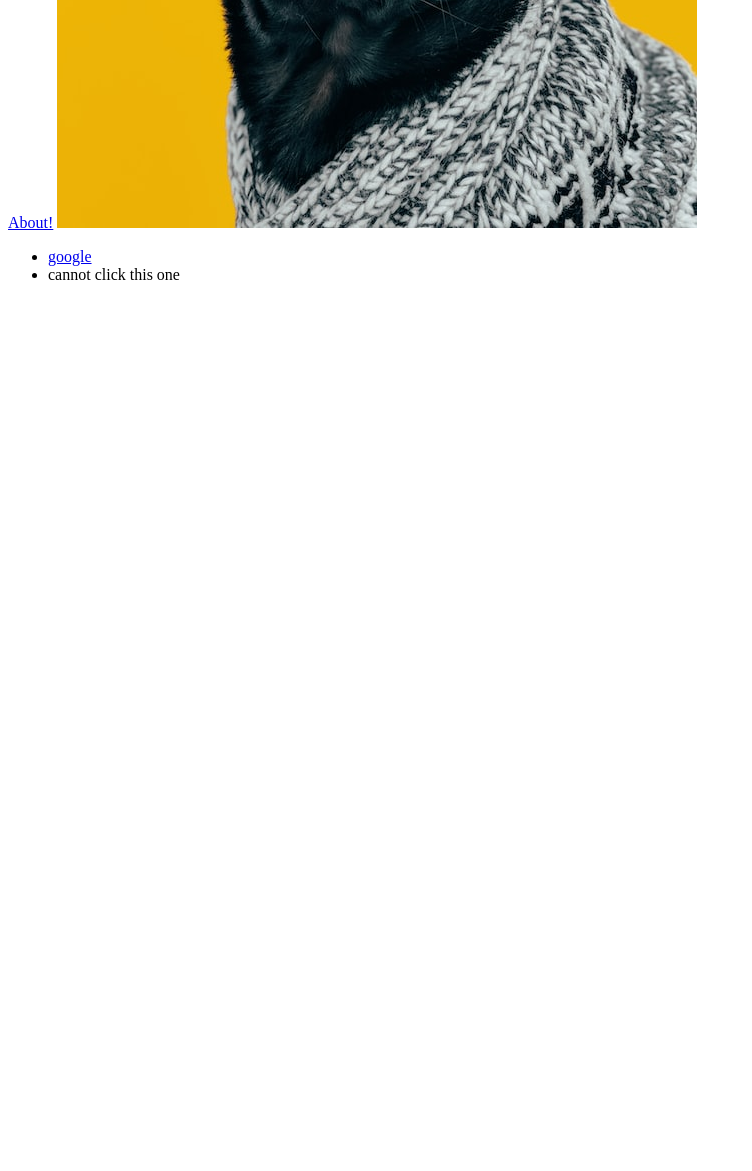
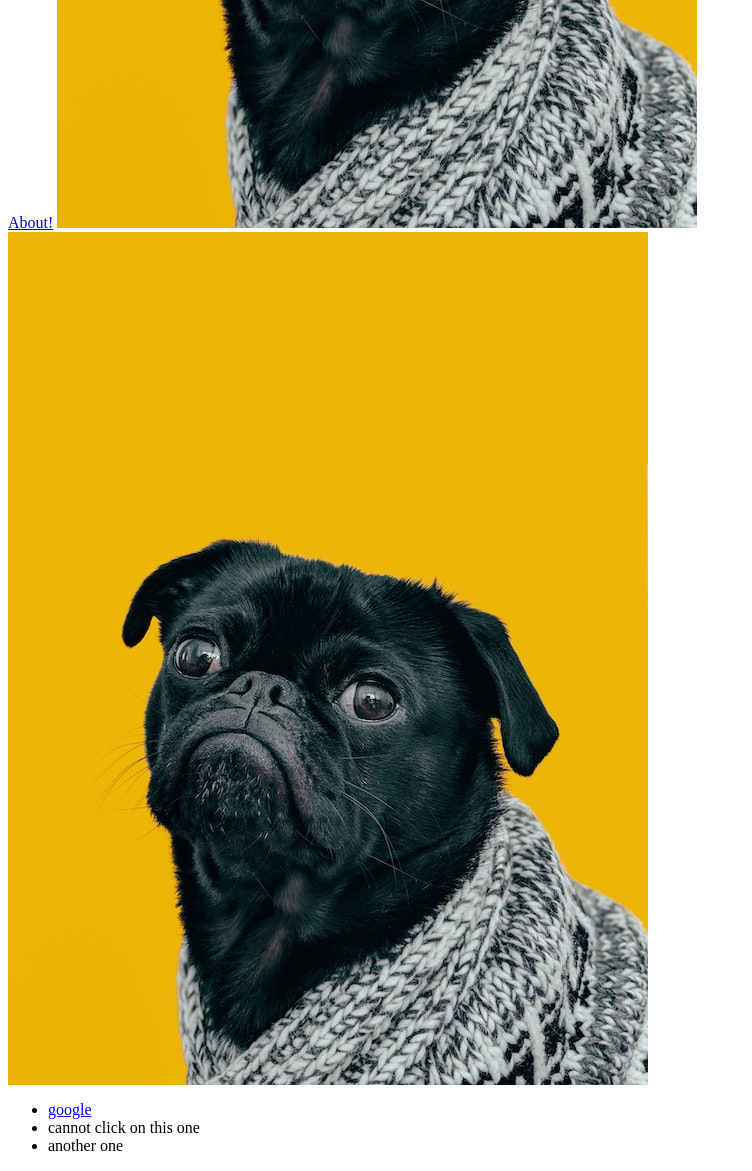
Before and after one commit to Vegapunker/git_test, a plain HTML site: page html-boilerplate/index.html in a window 1280 px wide. Shown: the part 731-1902 px from the top of the page, without its empty margins (0-752 px from the left). Before the commit the page ends 1031 px from the top, so only its background shows below. Drawn offline with Linux system fonts and the light colour scheme.

Commit message:
This is my message
This is my explanation

```diff
--- a/html-boilerplate/index.html
+++ b/html-boilerplate/index.html
@@ -13,10 +13,12 @@
     <a href="pages/about.html">About!</a>
 
     <img src="images/dog.jpg">
+    <img src="images/dog.jpg">
 
     <ul>
         <li> <a href="https://www.google.com/"> google</a> </li>
-        <li> cannot click this one </li>
+        <li> cannot click on this one </li>
+        <li> another one </li>
     </ul>
 
 
```
Also changed, not shown: html-boilerplate/pages/about.html (+1 -1 lines).
